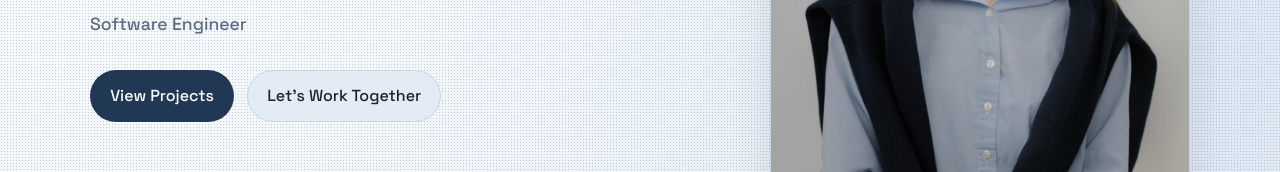
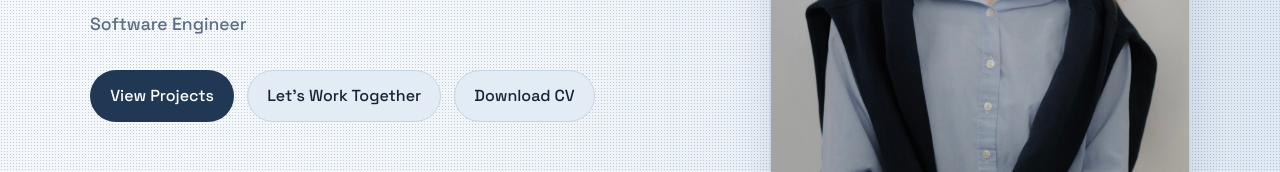
Before and after one commit to IvaChekarova/portfolio, a plain HTML site: page index.html in a window 1280 px wide. Shown: the part 471-643 px from the top of the page. Drawn offline with Linux system fonts and the light colour scheme.

Commit message:
Add CV download file

```diff
--- a/index.html
+++ b/index.html
@@ -38,6 +38,9 @@
           <div class="hero-actions">
             <a class="btn btn-primary" href="#projects">View Projects</a>
             <a class="btn btn-ghost" href="#contact">Let’s Work Together</a>
+            <a class="btn btn-ghost" href="assets/Iva-Chekarova-CV.pdf" download="Iva-Chekarova-CV.pdf">
+              Download CV
+            </a>
           </div>
         </div>
         <figure class="hero-photo">
```
Also changed, not shown: 1 other file.
